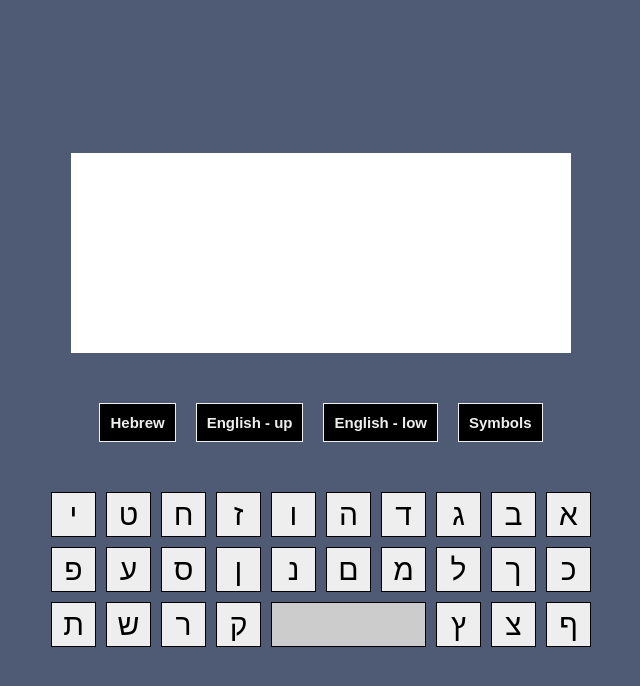
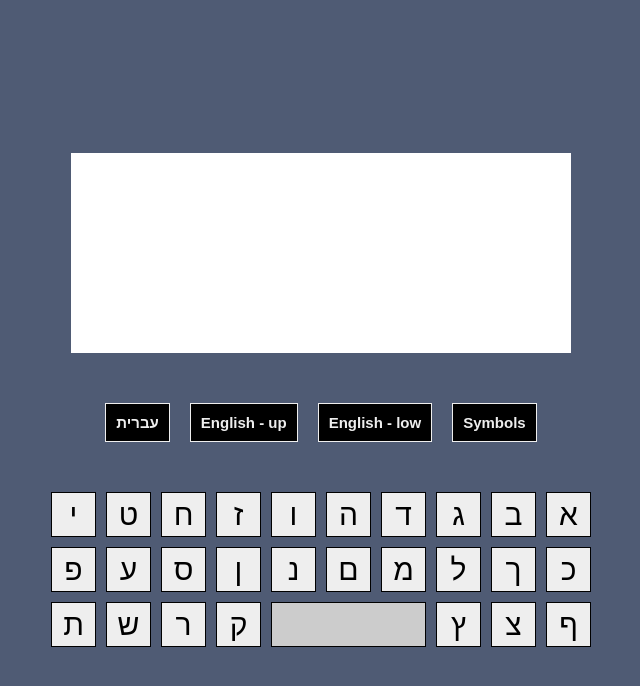
Before and after one commit to yossi-ka/project-chapter-4-React-keyboard, a React (Create React App) app: page / in a window 1280 px wide. Shown: the top 686 px of the page, without its empty margins (319-959 px from the left). Built offline with nearby package versions, Linux system fonts and the light colour scheme.

Commit message:
עברית

```diff
--- a/src/components/buttonsManagement/LanguageButtons.jsx
+++ b/src/components/buttonsManagement/LanguageButtons.jsx
@@ -7,7 +7,7 @@ function LanguageButtons(props) {
 
   return (
     <div className={classes.languages}>
-      <button onClick={()=>{changeLanguage(0)}}>Hebrew</button>
+      <button onClick={()=>{changeLanguage(0)}}>עברית</button>
       <button onClick={()=>{changeLanguage(1)}}>English - up</button>
       <button onClick={()=>{changeLanguage(2)}}>English - low</button>
       <button onClick={()=>{changeLanguage(3)}}>Symbols</button>
```
